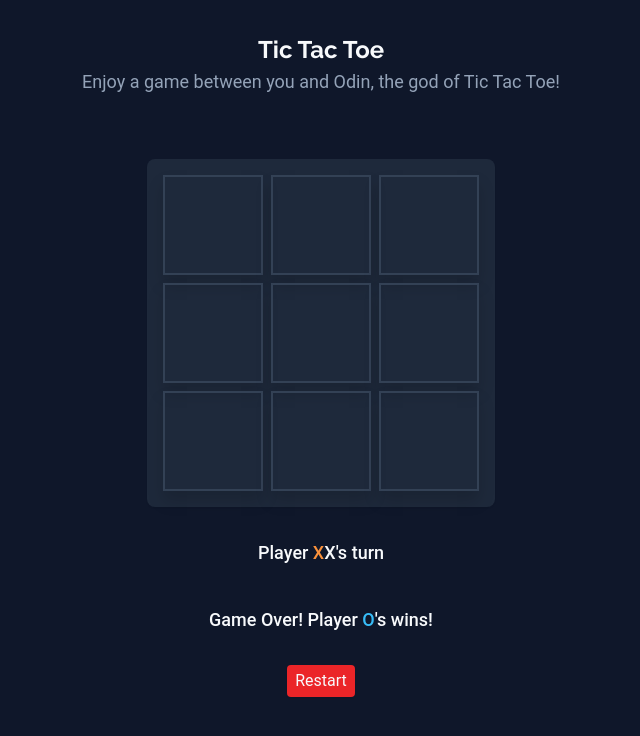
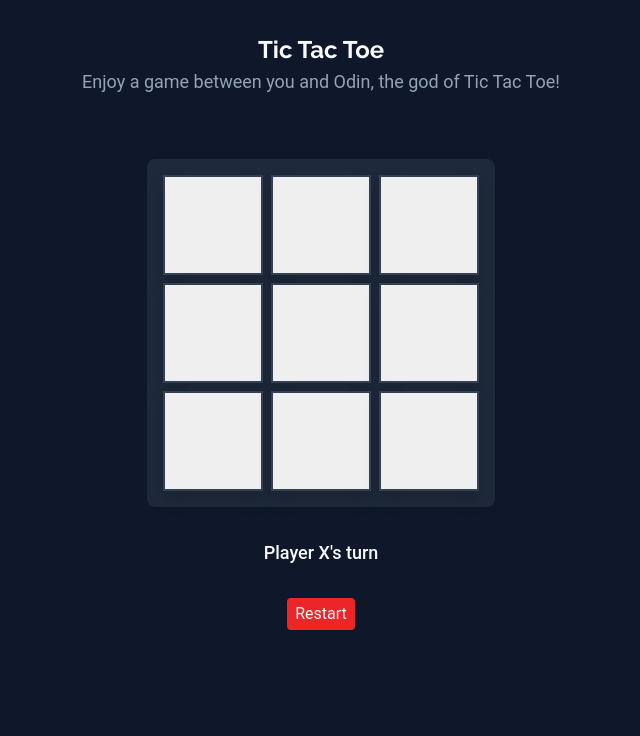
Before and after one commit to devchsykas/TheOdinPproject, a plain HTML site: page odin-tic-tac-toe/index.html in a window 1280 px wide. Shown: the whole page, without its empty margins (319-959 px from the left). Drawn offline with Linux system fonts and the light colour scheme.

Commit message:
`Refactor HTML structure of Tic Tac Toe game page`

```diff
--- a/odin-tic-tac-toe/index.html
+++ b/odin-tic-tac-toe/index.html
@@ -48,25 +48,22 @@
       </p>
     </header>
     <main class="main">
-      <section class="game-container">
-        <section class="board" id="board">
-          <div class="cell" id="cell-0"></div>
-          <div class="cell" id="cell-1"></div>
-          <div class="cell" id="cell-2"></div>
-          <div class="cell" id="cell-3"></div>
-          <div class="cell" id="cell-4"></div>
-          <div class="cell" id="cell-5"></div>
-          <div class="cell" id="cell-6"></div>
-          <div class="cell" id="cell-7"></div>
-          <div class="cell" id="cell-8"></div>
-        </section>
-        <div class="status" id="status">
-          Player <span class="player-x">X</span>'s turn
+      <section class="game-container" arial-labelledby="game-title">
+        <div class="board" id="board" aria-label="Tic Tac Toe board">
+          <button class="cell" data-index="0"></button>
+          <button class="cell" data-index="1"></button>
+          <button class="cell" data-index="2"></button>
+          <button class="cell" data-index="3"></button>
+          <button class="cell" data-index="4"></button>
+          <button class="cell" data-index="5"></button>
+          <button class="cell" data-index="6"></button>
+          <button class="cell" data-index="7"></button>
+          <button class="cell" data-index="8"></button>
         </div>
-        <div class="game-over" id="game-over">
-          Game Over! Player <span class="player-o">O</span>'s wins!
-        </div>
-        <button class="restart-btn" id="restart-btn">Restart</button>
+        <div class="status" id="status">Player X's turn</div>
+        <button type="button" class="restart-btn" id="restart-btn">
+          Restart
+        </button>
       </section>
     </main>
   </body>
```
